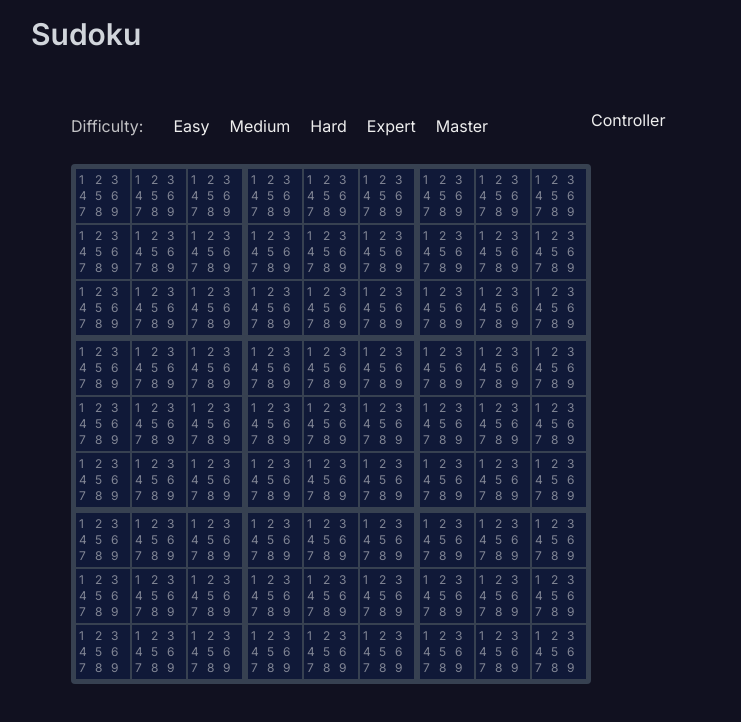
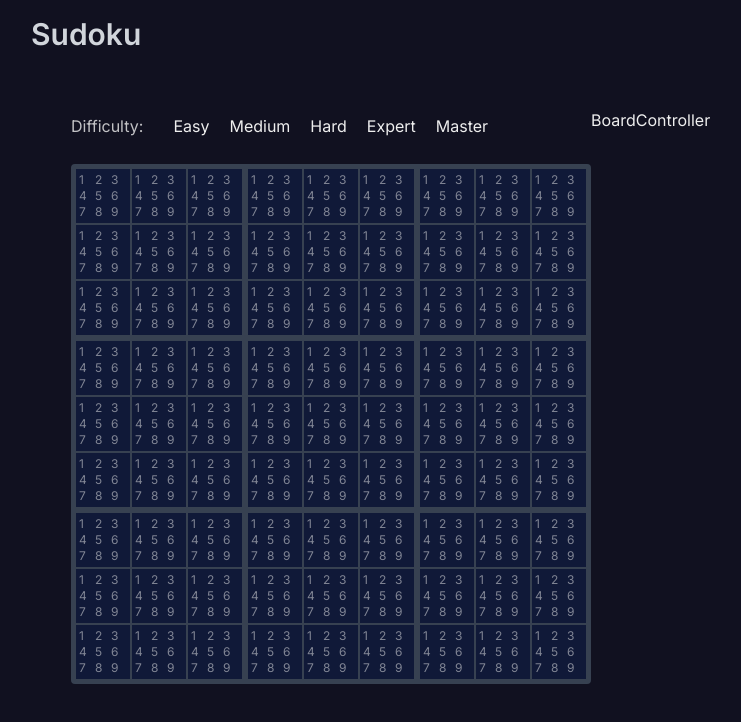
Before and after one commit to sebakthapa/sudoku, a Next.js app: page / in a window 1280 px wide. Shown: the top 722 px of the page, without its empty margins (9-750 px from the left). Built offline with nearby package versions, Linux system fonts and the light colour scheme.

Commit message:
RENAME: controller renamed to boardController

```diff
--- a/src/components/board/Board.tsx
+++ b/src/components/board/Board.tsx
@@ -1,7 +1,7 @@
 "use client";
 import BoardInput from "./BoardInput";
 import BoardHeader from "./BoardHeader";
-import Controller from "./Controller";
+import Controller from "./BoardController";
 import { BoardContext } from "@/contexts/boardContext";
 import { useContext, useEffect, useState } from "react";
 import { boardContextType } from "@/types/boardContext.type";
--- /dev/null
+++ b/src/components/board/BoardController.tsx
@@ -0,0 +1,7 @@
+import React from "react";
+
+const BoardController = () => {
+  return <div>BoardController</div>;
+};
+
+export default BoardController;
--- a/src/components/board/Controller.tsx
+++ /dev/null
@@ -1,7 +0,0 @@
-import React from "react";
-
-const Controller = () => {
-  return <div>Controller</div>;
-};
-
-export default Controller;
```
